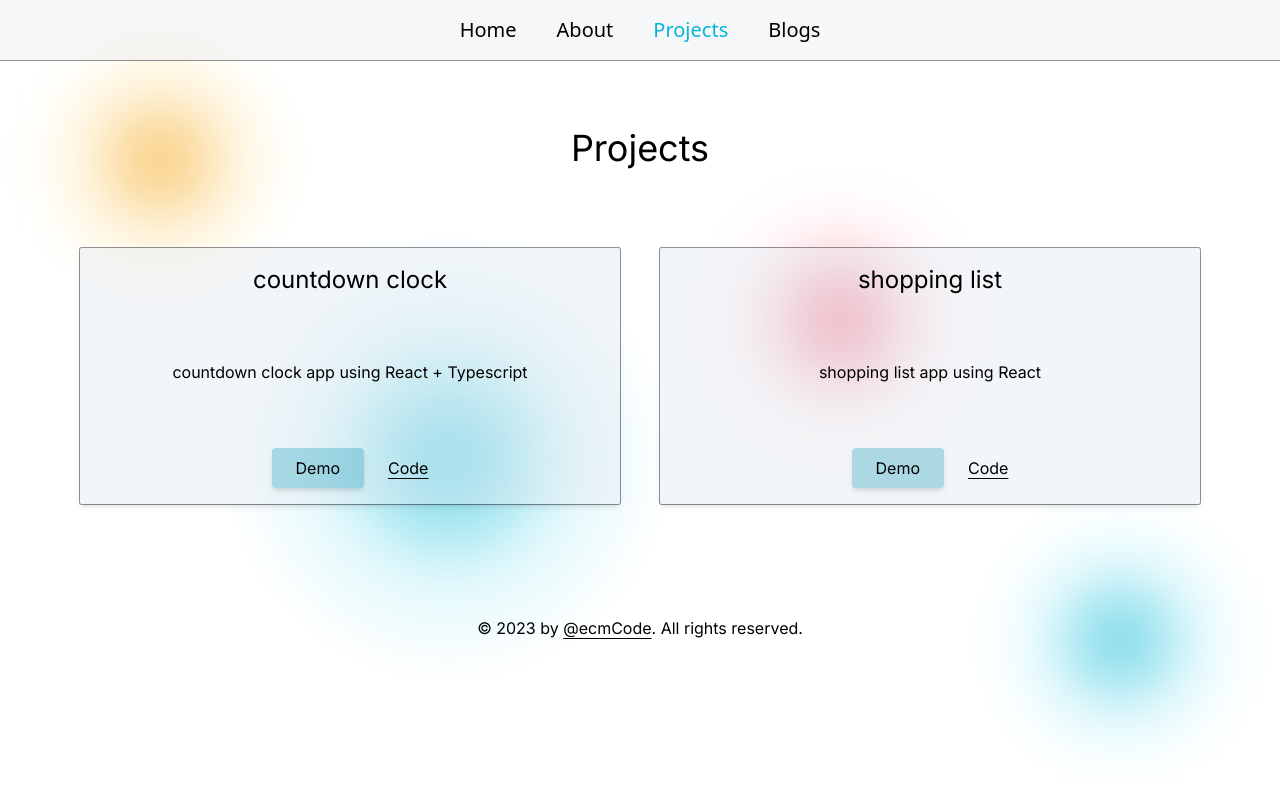
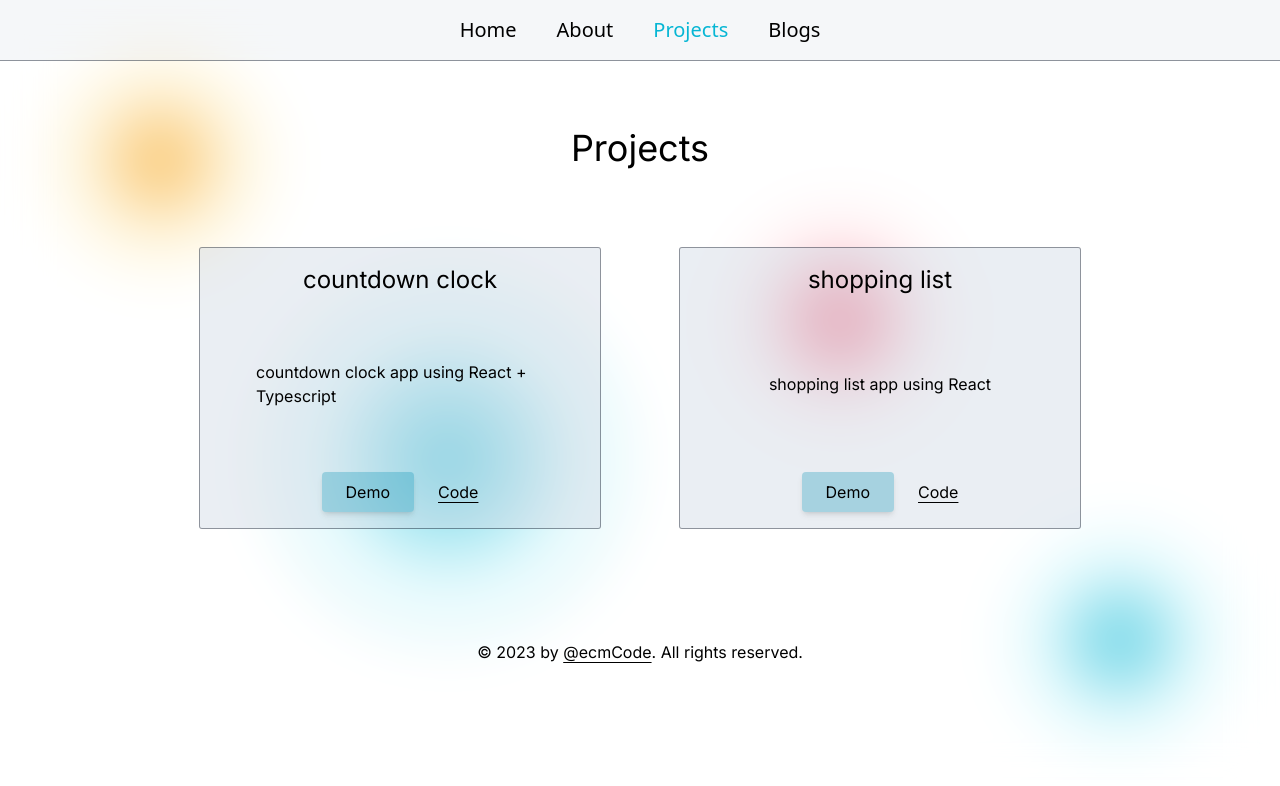
Before and after one commit to ecmCode/nextjs-portfolio, a Next.js app: page /projects in a window 1280 px wide. Shown: the top 786 px of the page. Built offline with nearby package versions, Linux system fonts and the light colour scheme.

Commit message:
styling for project page

```diff
--- /dev/null
+++ b/src/components/projects/ProjectBox.module.css
@@ -0,0 +1,7 @@
+.box{
+    @apply flex flex-col gap-6 justify-between items-center w-full h-full p-4
+}
+
+.btns{
+    @apply flex flex-col md:flex-row gap-6 justify-center items-stretch md:items-center w-full
+}
--- a/src/components/projects/ProjectBox.tsx
+++ b/src/components/projects/ProjectBox.tsx
@@ -1,5 +1,5 @@
-// import Image from "next/image";
 import Link from "next/link";
+import style from "./ProjectBox.module.css"
 
 const ProjectBox = ({
   name,
@@ -9,12 +9,13 @@ const ProjectBox = ({
   demoURL,
 }: ProjectType) => {
   return (
-    <li className="flex flex-col gap-6 justify-between items-center w-full h-full p-4 bg-slate-200/40 dark:bg-slate-400/10 card">
+    <li className="card card-project">
+      <div className={style.box}>
         <h2>{name}</h2>
         <div className="p-10">
           <p>{desc}</p>
         </div>
-      <div className="flex flex-col md:flex-row gap-6 justify-center items-stretch md:items-center w-full">
+        <div className={style.btns}>
           <Link href={demoURL || "/"} target="_blank" className="btn btn-action">
             Demo
           </Link>
@@ -26,6 +27,7 @@ const ProjectBox = ({
             Code
           </Link>
         </div>
+      </div>
     </li>
   );
 };
--- a/src/components/projects/ProjectContainer.tsx
+++ b/src/components/projects/ProjectContainer.tsx
@@ -2,7 +2,7 @@ import ProjectBox from "./ProjectBox";
 
 const ProjectContainer = ({ projects }: { projects: ProjectType[] }) => {
   return (
-    <ul className="grid grid-cols-1 sm:grid-cols-2 justify-center items-center place-items-center w-full h-auto gap-10 p-10">
+    <ul className="grid grid-cols-1 sm:grid-cols-2 justify-center items-center place-items-center w-full lg:w-4/5 h-auto gap-10 lg:gap-20 p-10">
       {projects?.map((project) => (
         <ProjectBox key={project.name.split(" ").join("-")} {...project} />
       ))}
--- a/src/pages/globals.css
+++ b/src/pages/globals.css
@@ -67,11 +67,11 @@
     @apply p-0 text-inherit underline underline-offset-4 hover:text-cyan-400;
   }
   .btn-action {
-    @apply bg-cyan-600/30 dark:bg-cyan-400/20 shadow-md;
+    @apply bg-cyan-600/30 dark:bg-cyan-400/30 shadow-md;
   }
 
   .card {
-    @apply ring-1 ring-slate-800/50 dark:ring-slate-200/50 rounded-sm shadow-md w-full;
+    @apply ring-1 ring-slate-800/50 dark:ring-slate-200/50 rounded-sm shadow-md w-full h-full;
   }
 
   .card-blog {
@@ -79,6 +79,6 @@
   }
 
   .card-project {
-    @apply bg-slate-200/40 dark:bg-slate-400/10 backdrop-blur-xl;
+    @apply bg-slate-300/40 dark:bg-slate-500/10 backdrop-blur-lg shadow-none hover:shadow-2xl hover:brightness-125 transition;
   }
 }
```
Lines whose indentation alone changed are shown as unchanged.
